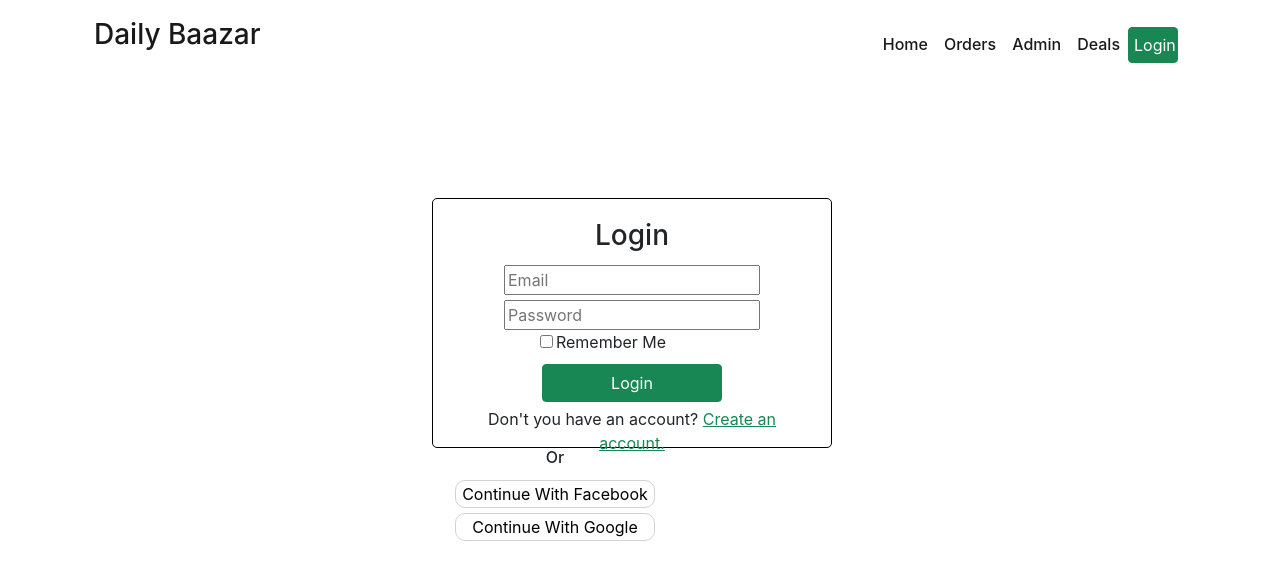
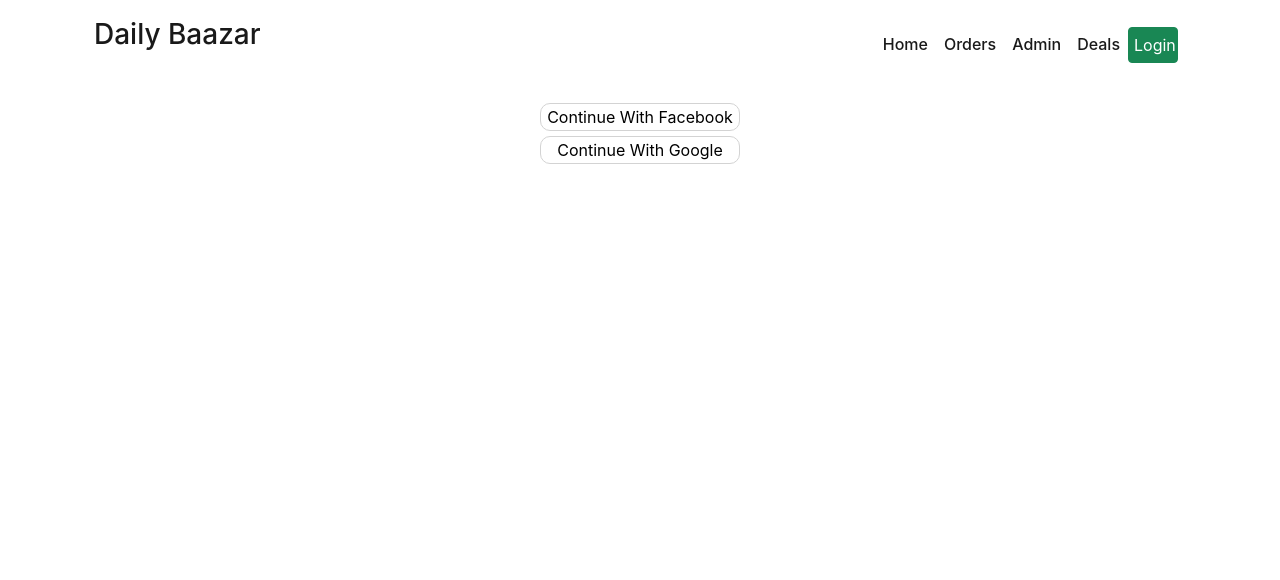
Before and after one commit to khaledtasmia/daily-baazar, a React (Create React App) app: page /login in a window 1280 px wide. Shown: the top 580 px of the page. Built offline with nearby package versions, Linux system fonts and the light colour scheme.

Commit message:
responsive

```diff
--- a/src/components/Login/Login.js
+++ b/src/components/Login/Login.js
@@ -6,10 +6,11 @@ import firebase from "firebase/app";
 import "firebase/auth";
 import firebaseConfig from '../../firebase.config';
 import { UserContext } from '../../App';
+import '../../App.css';
 
 const Login = () => {
 
-    const[loggedInUser, setLoggedInUser] = useContext(UserContext);
+    const [loggedInUser, setLoggedInUser] = useContext(UserContext);
 
     const history = useHistory()
     const location = useLocation();
@@ -139,26 +140,9 @@ const Login = () => {
                 <Header></Header>
             </div>
             <div className="App">
-                <div style={style}>
-                    <h3>Login</h3>
-                    <form onSubmit={handleSubmit}>
-                        <input style={{ marginTop: "5px" }} type="text" name="email" onBlur={handleBlur} placeholder="Email" required></input>
-                        <br />
-                        <input style={{ marginTop: "5px" }} type="password" name="password" onBlur={handleBlur} placeholder="Password" required></input>
-                        <br />
-                        <input style={{ marginTop: "5px" }} type="checkbox" name="check" id="" />
-                        <label htmlFor="check" style={{ marginLeft: "3px", marginRight: "58px" }}>Remember Me</label>
-                        <br />
-                        <input style={{ marginTop: "10px", width: "180px" }} className="btn btn-success" type="button" value="Login"></input>
-                        <p style={{ marginTop: "5px" }}>Don't you have an account? <Link to="/create" className="text-success">Create an account.</Link></p>
-                    </form>
-                </div>
-                <div style={{marginRight: "170px"}}>
-                    <h6>Or</h6>
-                    <button onClick={handleFbSignIn} style={fbButtonStyle}>Continue With Facebook</button>
-                    <br />
-                    <button onClick={handleGoogleSignIn} style={fbButtonStyle}>Continue With Google</button>
-                </div>
+                <button onClick={handleFbSignIn} style={fbButtonStyle}>Continue With Facebook</button>
+                <br />
+                <button onClick={handleGoogleSignIn} style={fbButtonStyle}>Continue With Google</button>
             </div>
         </div>
     );
--- a/src/components/OrderPlaced/OrderPlaced.js
+++ b/src/components/OrderPlaced/OrderPlaced.js
@@ -1,7 +1,7 @@
 import React, { useContext, useState } from 'react';
 import { UserContext } from '../../App';
 import Header from '../Header/Header';
-import '../../../src/App.css';
+import '../../App.css';
 import { useForm } from "react-hook-form";
 
 const OrderPlaced = () => {
@@ -27,7 +27,6 @@ const OrderPlaced = () => {
 
     const style = {
         marginTop: "100px",
-        marginLeft: "350px",
         border: "1px solid black",
         borderRadius: "5px",
         width: "450px",
@@ -40,10 +39,10 @@ const OrderPlaced = () => {
             <div>
                 <Header></Header>
             </div>
-            <div className="App">
+            <div className="d-flex justify-content-center">
                 <div style={style}>
-                    <h3>Order Confirmation</h3>
-                    <form onSubmit={handleSubmit(onSubmit)}>
+                    <h3 className="text-center">Order Confirmation</h3>
+                    <form className="text-center" onSubmit={handleSubmit(onSubmit)}>
                         <input style={{ marginTop: "5px" }} defaultValue={loggedInUser.name} name="name" placeholder="Full Name" required></input>
                         <br />
                         <input style={{ marginTop: "5px" }} defaultValue={loggedInUser.email} name="email" placeholder="Email Address" required></input>
```
Also changed, not shown: 1 other file (tests, documents, lock files or other folders).
